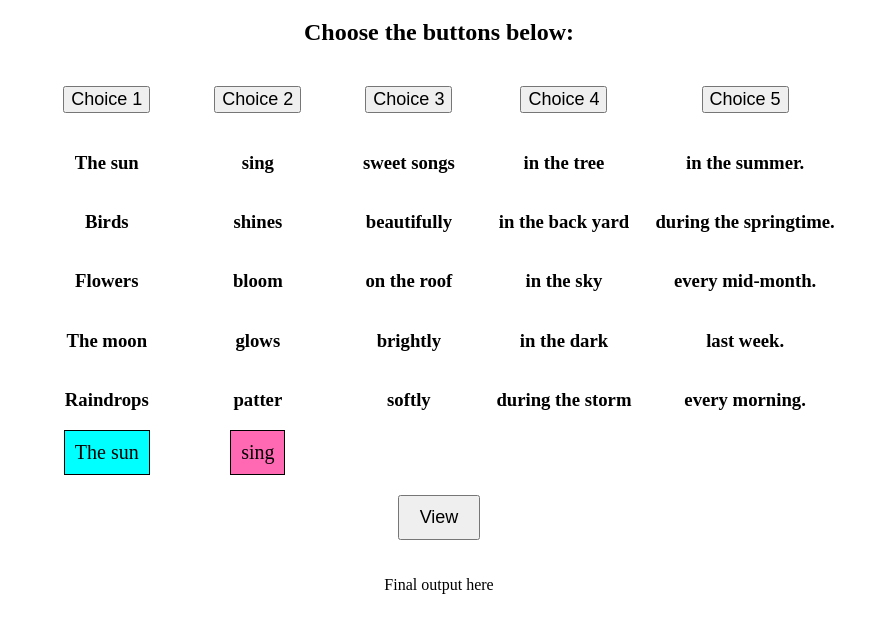
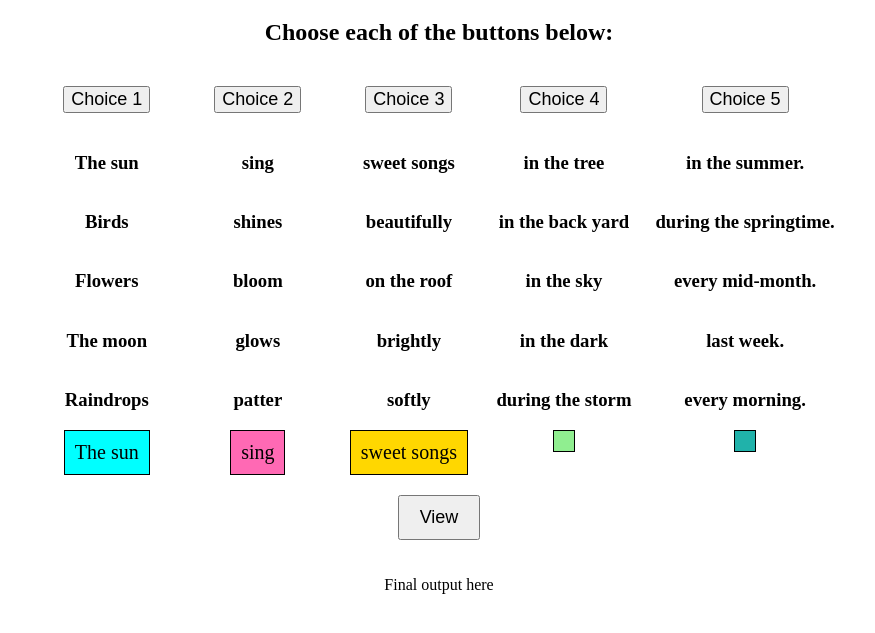
Before and after one commit to MyLanNguyen999/COMP1073-As1, a plain HTML site: page index.html in a window 1280 px wide. Shown: the part 101-734 px from the top of the page, without its empty margins (201-1076 px from the left). Drawn offline with Linux system fonts and the light colour scheme.

Commit message:
add js for choice 1,2,3

```diff
--- a/index.html
+++ b/index.html
@@ -9,7 +9,7 @@
 </head>
 <body>
     <h1> Emulating a Classic Toy with a JavaScript Web Application </h1>
-    <h2> Choose the buttons below: </h2>
+    <h2> Choose each of the buttons below: </h2>
     <section>
         <div class="choice">
             <button class="button-1" id="button-1"> Choice 1 </button>
@@ -40,7 +40,7 @@
             <h3> on the roof </h3>
             <h3> brightly </h3>
             <h3> softly </h3>
-            <div id="output"></div>
+            <div id="output3"></div>
         </div>
 
         <div class="choice">
@@ -50,7 +50,7 @@
             <h3> in the sky  </h3>
             <h3> in the dark </h3>
             <h3> during the storm </h3>
-            <div id="output"></div>
+            <div id="output4"></div>
         </div>
 
         <div class="choice">
@@ -60,7 +60,7 @@
             <h3> every mid-month. </h3>
             <h3> last week. </h3>
             <h3> every morning. </h3>
-            <div id="output"></div>
+            <div id="output5"></div>
         </div>
 
         <div>
--- a/script.js
+++ b/script.js
@@ -1,37 +1,20 @@
-
-
+//* CHOICE 1
     // Create an array for Choice 1
     const choice1Array = ["The sun", "Birds", "Flowers", "The moon", "Raindrops"];
-
-//Create array for Choice 2
-const choice2Array =["sing", "shines", "bloom", "glows", "patter"];
 
     //Capture the value of ID "output" to replace the result when user clicks
     const outputHTML1 = document.getElementById("output1");
 
-const outputHTML2 = document.getElementById("output2");
-
-
-//Initialize current index
+    //Initialize current index for Choice 1
     let currentIndex1 = 0;
     outputHTML1.textContent = choice1Array[currentIndex1];
 
-let currentIndex2 = 0
-outputHTML2.textContent = choice2Array[currentIndex2];
-
-//Create function to cycle through words
+    //Create function to cycle through words of choice 1
     function cycleWords1() {
     // Increment index and wrap around if necessary
     currentIndex1 = (currentIndex1 + 1) % choice1Array.length;
     // Display the word at the new index
     outputHTML1.textContent = choice1Array[currentIndex1];
-
-
-}
-
-function cycleWords2() {
-    currentIndex2 = (currentIndex2 + 1) % choice2Array.length;
-    outputHTML2.textContent = choice2Array[currentIndex2];
     }
 
     //Capture the button choice 1
@@ -39,5 +22,48 @@ const choice1Button = document.getElementById("button-1");
     //Add event listener
     choice1Button.addEventListener("click", cycleWords1);
 
+//* CHOICE 2
+    //Create array for Choice 2
+    const choice2Array =["sing", "shines", "bloom", "glows", "patter"];
+
+    //Capture ID output 2 for text replacement
+    const outputHTML2 = document.getElementById("output2");
+
+    //Initialize current index for Choice 2
+    let currentIndex2 = 0
+    outputHTML2.textContent = choice2Array[currentIndex2];
+
+    // Create function to cycle thru words of Choice 2
+    function cycleWords2() {
+        currentIndex2 = (currentIndex2 + 1) % choice2Array.length;
+        outputHTML2.textContent = choice2Array[currentIndex2];
+    }
+
+    //Capture button choice 2
     const choice2Button = document.getElementById("button-2");
+
+    //Add event listener
     choice2Button.addEventListener("click", cycleWords2);
+
+//* CHOICE 3
+    //Create array for Choice 3
+    const choice3Array =["sweet songs", "beautifully", "on the roof", "brightly", "softly"];
+
+    //Capture ID output 3 for text replacement
+    const outputHTML3 = document.getElementById("output3");
+
+    //Initialize current index for Choice 3
+    let currentIndex3 = 0
+    outputHTML3.textContent = choice3Array[currentIndex3];
+
+    // Create function to cycle thru words of Choice 3
+    function cycleWords3() {
+        currentIndex3 = (currentIndex3 + 1) % choice3Array.length;
+        outputHTML3.textContent = choice3Array[currentIndex3];
+    }
+
+    //Capture button choice 3
+    const choice3Button = document.getElementById("button-3");
+
+    //Add event listener
+    choice3Button.addEventListener("click", cycleWords3);
--- a/style.css
+++ b/style.css
@@ -22,7 +22,11 @@ li {
 .button-6 {
     padding: 10px 20px;
 }
-#output1, #output2 {
+#output1,
+#output2,
+#output3,
+#output4,
+#output5 {
     border: 1px solid black;
     padding: 10px;
     font-size: 20px;
@@ -33,3 +37,12 @@ li {
 #output2 {
     background-color: hotpink;
 }
+#output3 {
+    background-color: gold;
+}
+#output4 {
+    background-color:lightgreen ;
+}
+#output5 {
+    background-color:lightseagreen ;
+}
```
Lines whose indentation alone changed are shown as unchanged.
